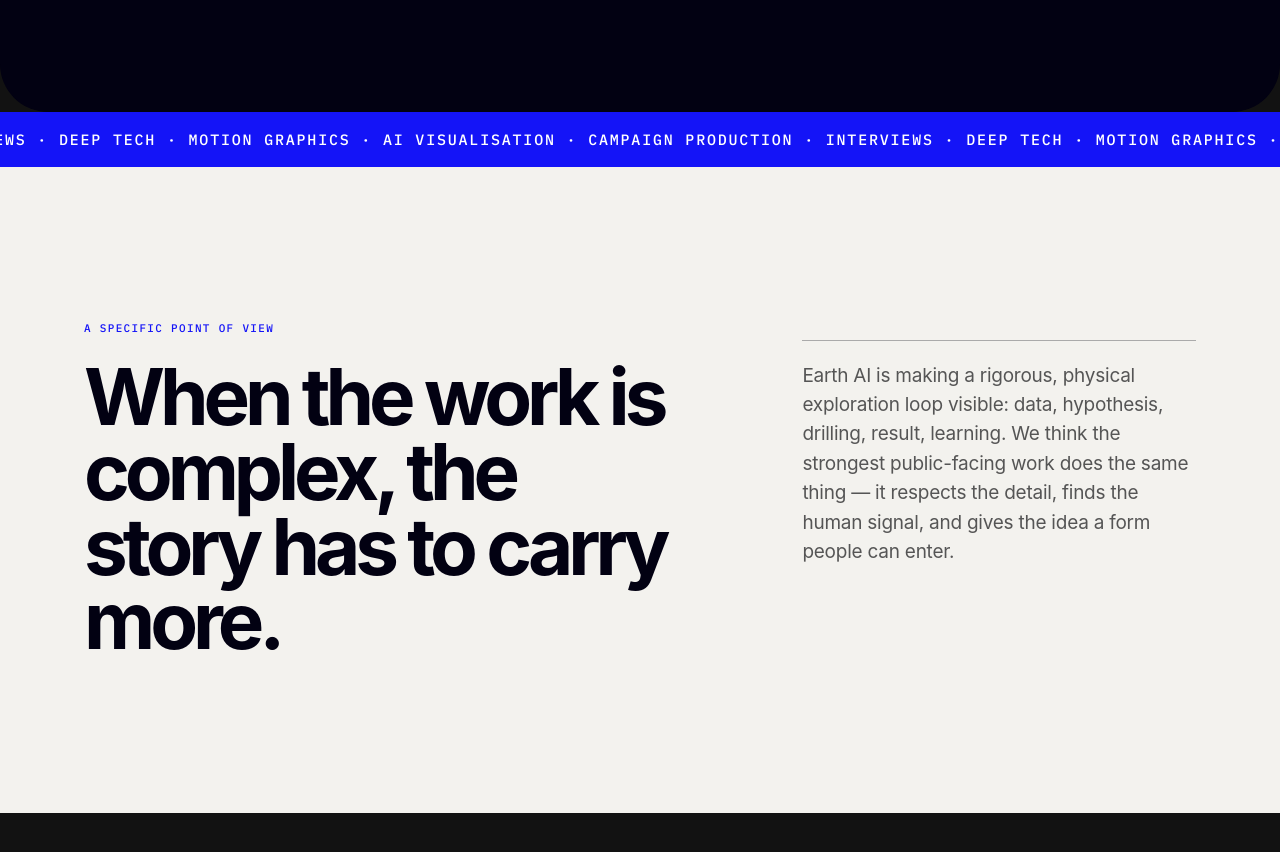
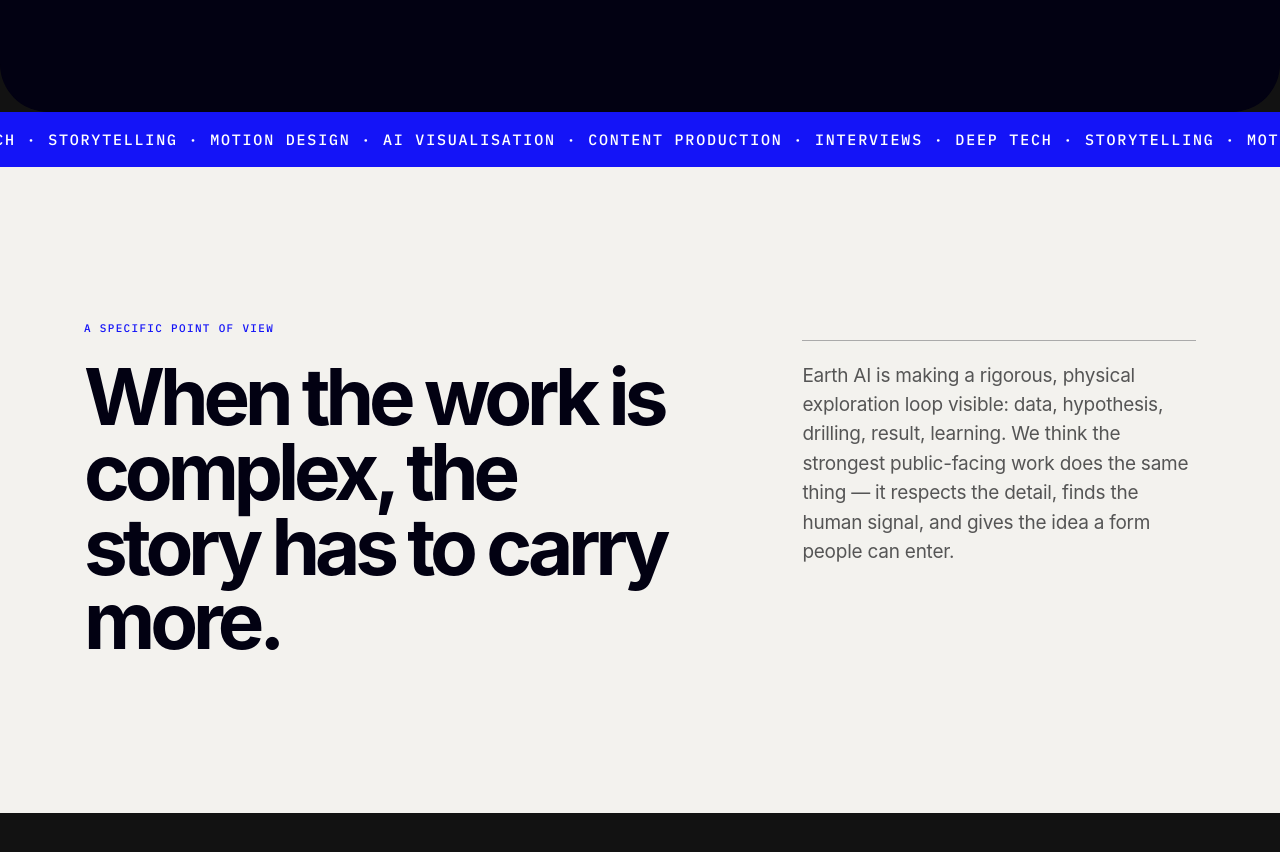
Before and after one commit to mono-robbo/mono-robbo.github.io, a plain HTML site: page earth-ai/index.html in a window 1280 px wide. Shown: the part 800-1652 px from the top of the page. Drawn offline with Linux system fonts and the light colour scheme.

Commit message:
Publish Earth AI production proposal

```diff
--- a/earth-ai/index.html
+++ b/earth-ai/index.html
@@ -30,7 +30,7 @@
 </div>
 </section>
 <div class="strip">
-<div>INTERVIEWS · DEEP TECH · MOTION GRAPHICS · AI VISUALISATION · CAMPAIGN PRODUCTION · INTERVIEWS · DEEP TECH · MOTION GRAPHICS · AI VISUALISATION · CAMPAIGN PRODUCTION ·</div>
+<div>DEEP TECH · STORYTELLING · MOTION DESIGN · AI VISUALISATION · CONTENT PRODUCTION · INTERVIEWS · DEEP TECH · STORYTELLING · MOTION DESIGN · AI VISUALISATION · CONTENT PRODUCTION · INTERVIEWS ·</div>
 </div>
 <section class="intro">
 <div class="wrap intro-grid">
```
